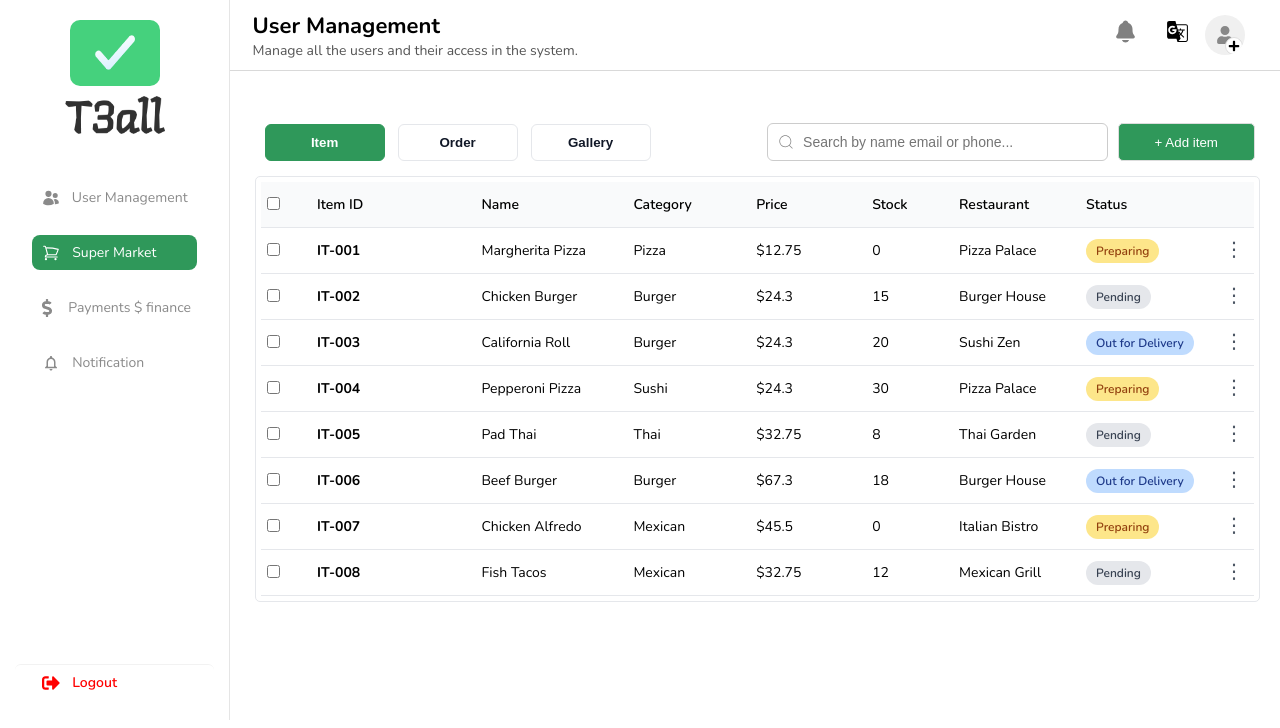
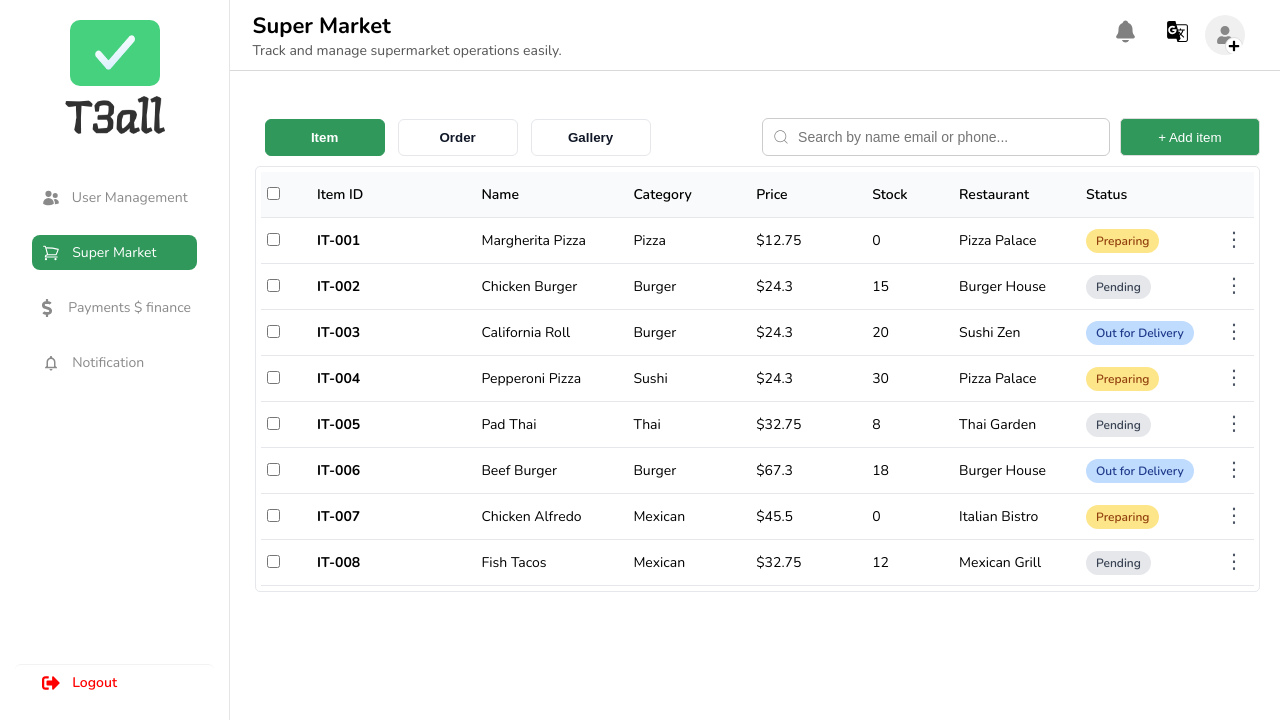
Before and after one commit to Tahanaz0/restaurant, a React (Vite) app: page /supperMarket in a window 1280 px wide. Shown: the top 728 px of the page. Built offline with nearby package versions, Linux system fonts and the light colour scheme.

Commit message:
'ui-update'

```diff
--- a/src/App.css
+++ b/src/App.css
@@ -1,4 +1,4 @@
-
+/* Global responsive styles */
 * {
   box-sizing: border-box;
 }
@@ -11,27 +11,27 @@ body, html {
 
 
 
-/* Default LTR style */
-[dir="ltr"] {
-  direction: ltr;
-  text-align: left;
+
+/*
+.main-content {
+  width: 100%;
+  max-width: 100%;
+  overflow-x: hidden;
 }
 
-/* Arabic RTL style */
-[dir="rtl"] {
-  direction: rtl;
-  text-align: right;
+@media (max-width: 768px) {
+  .main-content {
+    padding: 10px !important;
+  }
 }
 
-[dir="rtl"] .header-container {
-  flex-direction: row-reverse;
-  text-align: right;
+@media (max-width: 480px) {
+  .main-content {
+    padding: 5px !important;
+  }
 }
-
-[dir="rtl"] .header-title p {
-  text-align: right;
-}
-
-[dir="rtl"] .header-right {
-  flex-direction: row-reverse;
-}
+@media (max-widht:4k-2560px){
+  .main-content{
+    margin-left: 70%;
+  }
+} */
--- a/src/component/Header/header.css
+++ b/src/component/Header/header.css
@@ -223,3 +223,12 @@
   .dropdown-item:hover {
     background: #f0f0f0;
   }
+/* Default LTR */
+body[dir="ltr"] .header-container {
+  flex-direction: row;
+}
+
+/* RTL (Arabic, Hebrew) */
+body[dir="rtl"] .header-container {
+  flex-direction: row-reverse; /* 👈 flips icons & title */
+}
--- a/src/component/Header/header.jsx
+++ b/src/component/Header/header.jsx
@@ -54,15 +54,24 @@ const Header = () => {
   const [selectedLang, setSelectedLang] = useState("English"); // default lang
   const fileInputRef = useRef(null);
 
-  const pageKey = location.pathname.replace("/", ""); // route ka key banane ke liye
+  const titles = {
+    "/userManagement": "User Management",
+    "/supperMarket": "Super Market",
+    "/Payment-finance": "Payments & Finance",
+    "/notification": "Notification",
+    "/logout": "Logout"
+  };
 
-const pageTitle =
-  translations[selectedLang]?.[pageKey] || translations[selectedLang].userManagement;
+  const descriptions = {
+    "/userManagement": "Manage all the users and their access in the system.",
+    "/supperMarket": "Track and manage supermarket operations easily.",
+    "/Payment-finance": "Handle payments, invoices, and finance related tasks.",
+    "/notification": "Check and respond to all notifications here.",
+    "/logout": "You can logout securely from here."
+  };
 
-const pageDescription =
-  translations[selectedLang]?.["desc" + pageKey.charAt(0).toUpperCase() + pageKey.slice(1)] ||
-  translations[selectedLang].descUserManagement;
-
+  const pageTitle = titles[location.pathname] || "User Management";
+  const pageDescription = descriptions[location.pathname] || "Manage all the users and their access in the system.";
 
   const handleFileChange = (e) => {
     const file = e.target.files[0];
@@ -74,14 +83,13 @@ const pageDescription =
   const handleSelectLang = (lang) => {
     setSelectedLang(lang);
     setDropdownOpen(false);
-
-    if (lang === "Arabic" || lang === "Hebrew") {
-      document.body.setAttribute("dir", "rtl"); // Right to Left
+    console.log("Language Selected:", lang);
+    if (lang === "Arabic") {
+      document.documentElement.setAttribute("dir", "rtl"); // Right-to-left
     } else {
-      document.body.setAttribute("dir", "ltr"); // Left to Right (default)
+      document.documentElement.setAttribute("dir", "ltr"); // Left-to-right
     }
   };
-
 
   return (
     <div className='header-container'>
--- a/src/component/UserManagement/userManagement.css
+++ b/src/component/UserManagement/userManagement.css
@@ -2,14 +2,19 @@
   display: flex;
   justify-content: space-between;
   align-items: center;
+  /* padding: 5px; */
+  /* gap: 20%; */
+  /* margin: 10px; */
   width: 100%;
-
+  /* background-color:#2F985A; */
 }
 
 .user-management {
   display: flex;
   width: 50%;
   gap: 5px;
+
+  /* justify-content: space-between; */
   align-items: center;
 }
 
@@ -41,20 +46,24 @@
   gap: 10px;
   width: 50%;
   flex-wrap: wrap;
-  padding: 5px;
-
+  /* margin-left: 20%; */
+  /* background-color: aquamarine; */
+  /* padding: 5px; */
+  /* background-color: aqua; */
 }
 
 .input-wrapper {
   position: relative;
   display: inline-block;
+  /* width: 250px; */
   flex: 1;
-
+  /* input ki width */
 }
 
 .user-input {
   width: 80%;
   padding: 10px 12px 10px 35px;
+  /* 👈 left padding diya icon ke liye */
   border: 1px solid #ccc;
   border-radius: 6px;
   font-size: 14px;
@@ -78,6 +87,8 @@
   color: #FFFFFF;
   border-radius: 5px;
   padding: 5px;
+  /* font-size: 1vw; */
+  /* padding-left: 20px; */
   cursor: pointer;
   /* padding-right: 20px; */
 }
@@ -97,9 +108,11 @@
 
   }
   .user-management{
-
+    /* display: flex; */
     width: 100%;
+    /* gap: 26%; */
     flex-wrap: wrap;
+    /* justify-content: space-between; */
   }
   .user-btn{
     margin-right: 15px;
--- a/src/component/UserManagement/userManagement.jsx
+++ b/src/component/UserManagement/userManagement.jsx
@@ -1,7 +1,7 @@
 import React, { useState } from "react";
 import './userManagement.css';
 import { CiSearch } from "react-icons/ci";
-import AddUserModal from "./AddUserModal"; // 👈 Modal import
+import AddUserModal from "./AddUserModal";
 import UserTable from "./userTable";
 
 const UserManagement = () => {
@@ -33,10 +33,9 @@ const UserManagement = () => {
         <UserTable/>
       </div>
 
-      {/* Modal call */}
       {isModalOpen && <AddUserModal onClose={() => setIsModalOpen(false)} />}
     </>
   );
 };
 
-export default UserManagement
+export default UserManagement;
```
